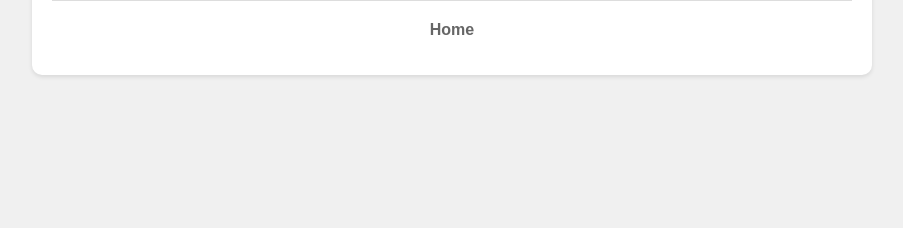
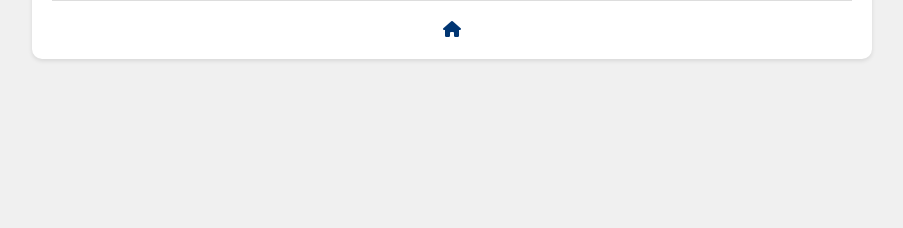
Before and after one commit to jasonlow2307/swiftAttend, a Flask app: template templates/checked_attendance.html in a window 1280 px wide. Shown: the part 523-751 px from the top of the page, without its empty margins (188-1091 px from the left). Run offline with Flask 3, Linux system fonts and the light colour scheme; the template is opened without the code that fills it: most values are stand-ins (such as "Sample title", 1, 10 or a date in 2020); grey boxes marked "Sample" are stand-in pictures.

Commit message:
Changed home icon in checked attendance

```diff
--- a/templates/checked_attendance.html
+++ b/templates/checked_attendance.html
@@ -1,6 +1,7 @@
 <!DOCTYPE html>
 <html lang="en">
 <head>
+    <link rel="stylesheet" href="https://cdnjs.cloudflare.com/ajax/libs/font-awesome/6.0.0-beta3/css/all.min.css">
     <meta charset="UTF-8">
     <meta name="viewport" content="width=device-width, initial-scale=1.0">
     <title>Attendance Records</title>
@@ -169,7 +170,7 @@
                         {{ error }}
                     </div>
                 {% endif %}
-                <a href="/"><p>Home</p></a>
+                <a href="/"><i class="fas fa-home" id="home"></i></a>
             </div>
         {% endif %}
     </div>
```
